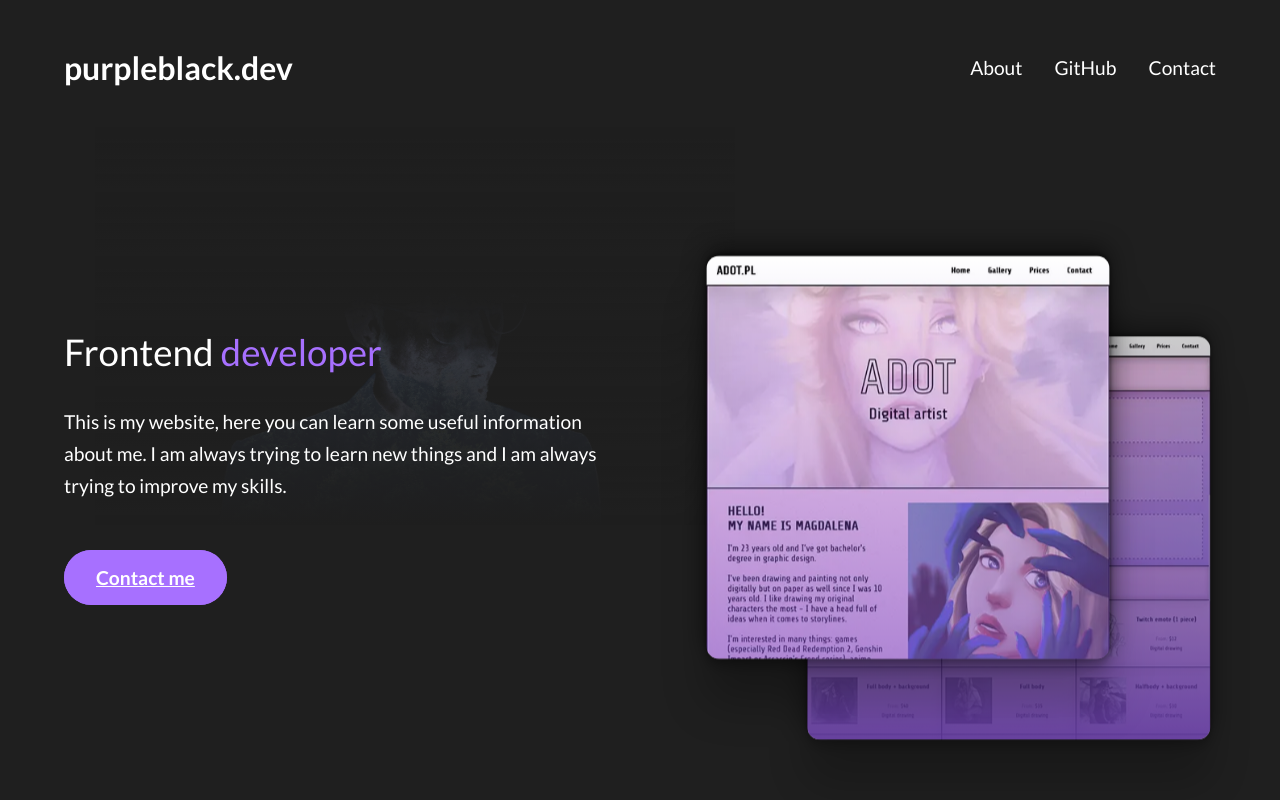
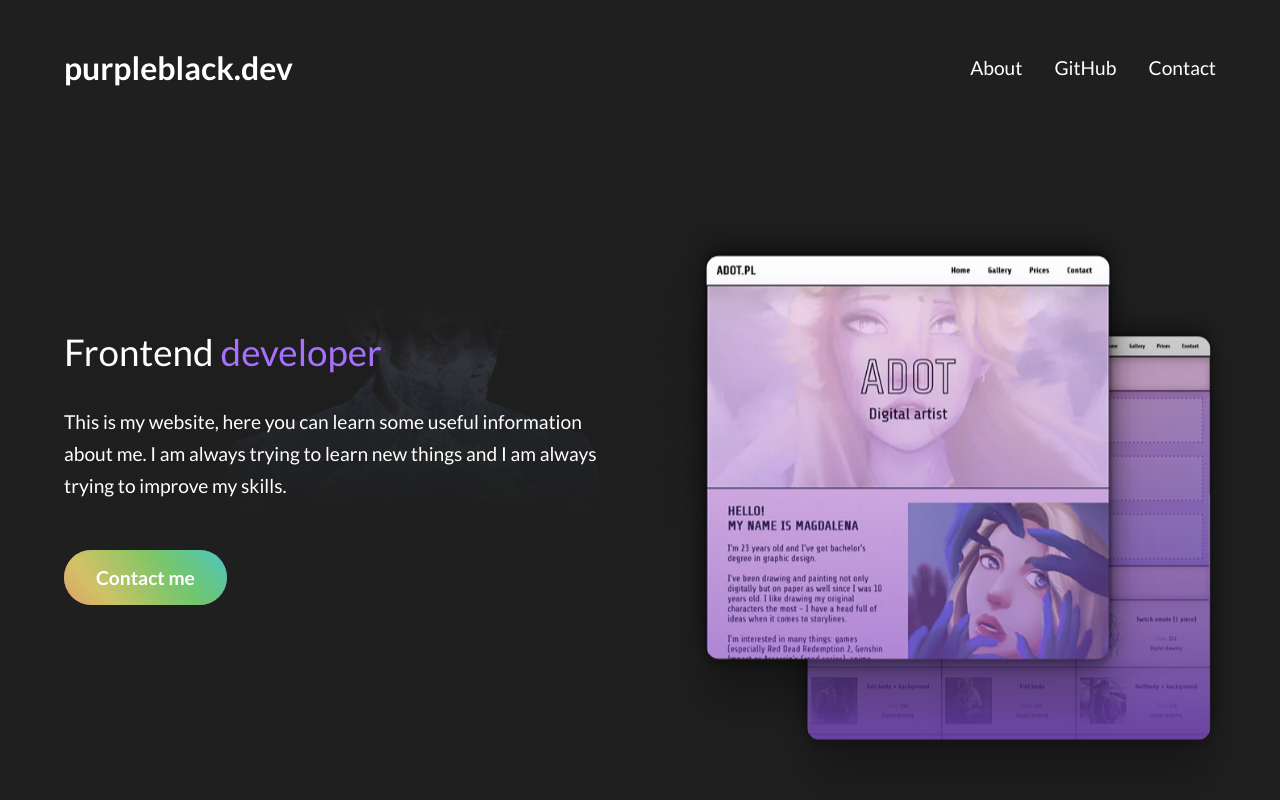
Before and after one commit to goodideagiver/purple-dev-react, a React (Create React App) app: page / in a window 1280 px wide. Shown: the top 800 px of the page. Built offline with nearby package versions, Linux system fonts and the light colour scheme.

Commit message:
Adjust button css

```diff
--- a/src/components/UI/button/button.module.css
+++ b/src/components/UI/button/button.module.css
@@ -7,10 +7,10 @@
 	cursor: pointer;
 	transition: 0.1s;
 	font-weight: bold;
-	/* margin: 0.5rem; */
 	position: relative;
 	color: var(--font-primary);
 	display: block;
+	text-decoration: none;
 }
 
 .button:disabled {
@@ -18,7 +18,6 @@
 	cursor: crosshair;
 }
 .button:hover {
-	/* transform: translate(0, 1px); */
 	background-color: var(--color-primary);
 	color: var(--font-primary);
 	background-size: (200%, 200%);
@@ -82,7 +81,7 @@
 .glow {
 	width: fit-content;
 	border: 0;
-	background: var(--btn-primary);
+	background-color: var(--btn-primary);
 	cursor: pointer;
 	position: relative;
 	z-index: 0;
@@ -106,16 +105,15 @@
 		#ff0000
 	);
 	position: absolute;
-	top: -2px;
-	left: -2px;
+	top: 0;
+	left: 0;
 	background-size: 400%;
-	z-index: -1;
-	filter: blur(15px);
-	width: calc(100% + 4px);
-	height: calc(100% + 4px);
-	animation: glowing 20s linear infinite;
-	opacity: 0;
+	z-index: -2;
+	width: 100%;
+	height: 100%;
+	animation: glowing 30s linear infinite;
 	transition: opacity 0.3s ease-in-out;
+	opacity: 0.6;
 	border-radius: 2rem;
 }
 
@@ -127,25 +125,28 @@
 	background: transparent;
 } */
 
-.glow:hover:before {
-	opacity: 0.5;
-}
-
 .glow:after {
 	z-index: -1;
 	content: '';
 	position: absolute;
 	width: 100%;
 	height: 100%;
-	background: var(--btn-primary);
 	left: 0;
 	top: 0;
 	border-radius: 2rem;
+	backdrop-filter: blur(30px);
+	transform: scale(1);
+	pointer-events: none;
+	transition: 0.3s;
 }
 
 .glow:hover::after,
 .glow:hover {
 	background-color: var(--btn-primary-hover);
+}
+
+.glow:hover::before {
+	opacity: 0;
 }
 
 @keyframes glowing {
@@ -164,8 +165,4 @@
 	.glow {
 		font-size: 1rem;
 	}
-
-	.glow::before {
-		opacity: 0;
-	}
 }
```
